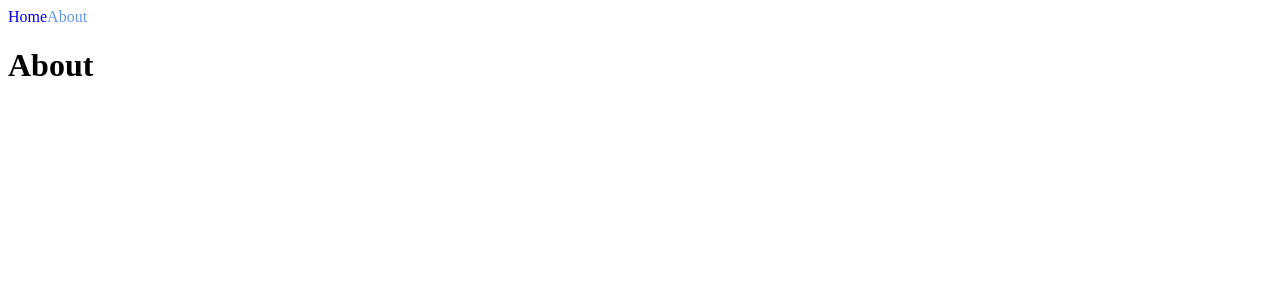
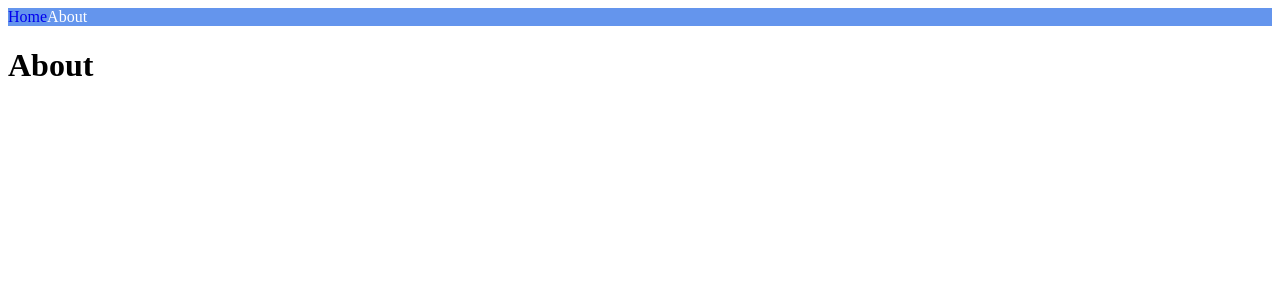
Before and after one commit to NamJwong/nextjs-practice, a Next.js app: page /about in a window 1280 px wide. Shown: the top 300 px of the page. Built offline with nearby package versions, Linux system fonts and the light colour scheme.

Commit message:
styled jsx 써보기

```diff
--- a/components/NavBar.module.css
+++ /dev/null
@@ -1,7 +0,0 @@
-.active {
-  color: cornflowerblue;
-}
-
-.link {
-  text-decoration: none;
-}
--- a/components/NavBar.tsx
+++ b/components/NavBar.tsx
@@ -1,31 +1,27 @@
 import Link from "next/link";
 import { useRouter } from "next/router";
-
-import styles from "./NavBar.module.css";
 
 export default function NavBar() {
   const router = useRouter();
   return (
     <nav>
       <Link href="/">
-        <a
-          className={`${styles.link} ${
-            router.pathname === "/" ? styles.active : ""
-          }`}
-        >
-          Home
-        </a>
+        <a className={router.pathname === "/" ? "active" : ""}>Home</a>
       </Link>
       <Link href="/about">
-        <a
-          className={[
-            styles.link,
-            router.pathname === "/about" ? styles.active : "",
-          ].join(" ")}
-        >
-          About
-        </a>
+        <a className={router.pathname === "/about" ? "active" : ""}>About</a>
       </Link>
+      <style jsx>{`
+        nav {
+          background-color: cornflowerblue;
+        }
+        a {
+          text-decoration: none;
+        }
+        .active {
+          color: white;
+        }
+      `}</style>
     </nav>
   );
 }
```
